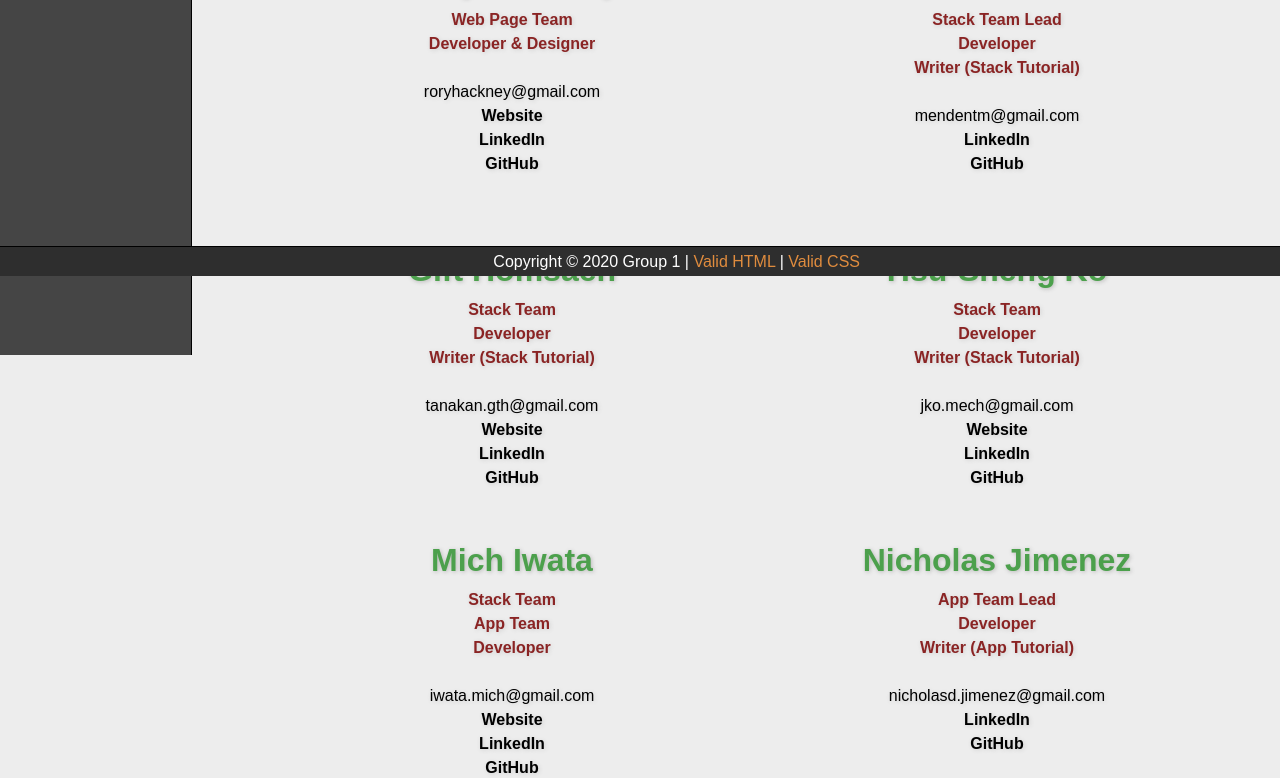
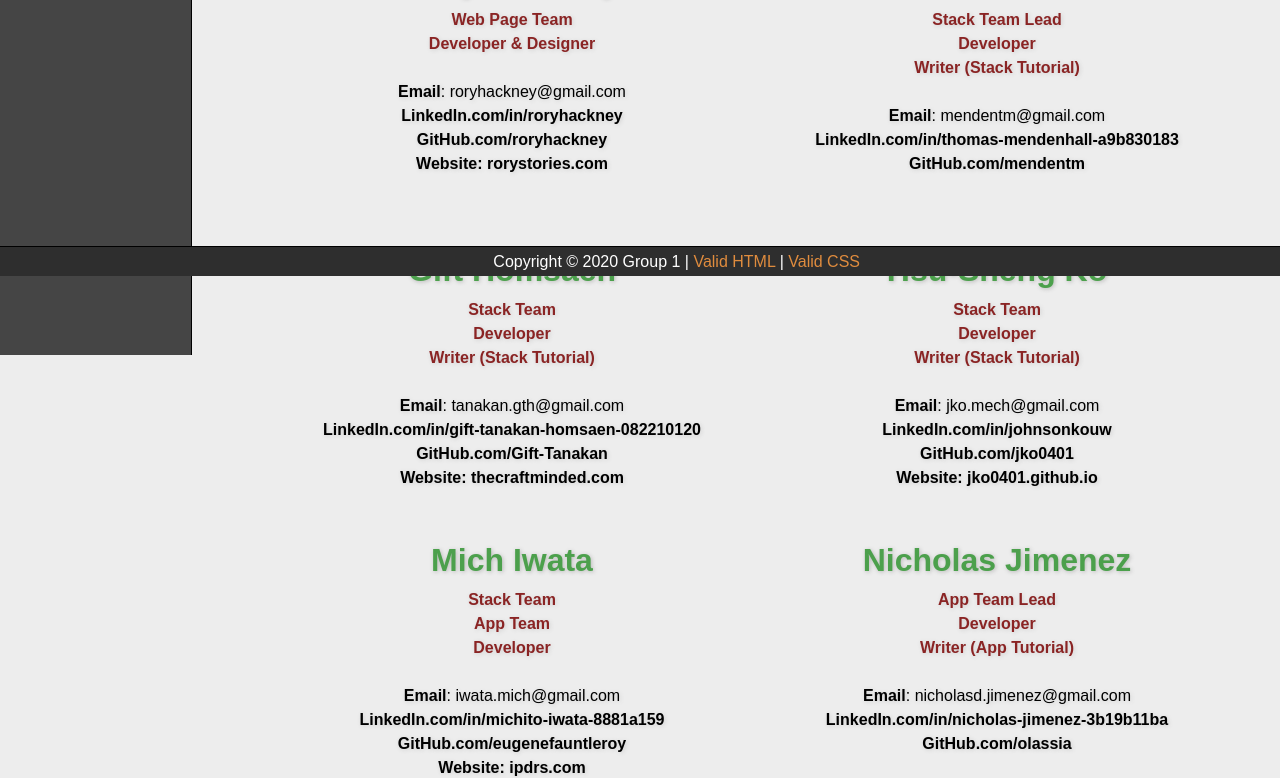
Before and after one commit to mc3waller/IT115-A5-Group1-Webpage, a plain HTML site: page public/team.html in a window 1280 px wide. Shown: the part 524-1302 px from the top of the page. Drawn offline with Linux system fonts and the light colour scheme.

Commit message:
Fixing/formatting links
Fixed broken links
Added links to link text
Bolded categories

```diff
--- a/public/team.html
+++ b/public/team.html
@@ -51,9 +51,9 @@
                         <ul>
                             <li class="role">Co-Project Lead<br>Web Page Lead<br>Developer & Designer</li>
                             <br>
-                            <li>mc3waller@hotmail.com</li>
-                            <li><a href="www.linkedin.com/in/m3cwaller" target="_blank">LinkedIn</a></li>
-                            <li><a href="https://github.com/mc3waller" target="_blank">GitHub</a></li>
+                            <li><b<Email</b>: mc3waller@hotmail.com</li>
+                            <li><a href="https://www.linkedin.com/in/malikwaller/" target="_blank"><b>LinkedIn</b>.com/in/malikwaller</a></li>
+                            <li><a href="https://github.com/mc3waller" target="_blank"><b>GitHub</b>.com/m3cwaller</a></li>
                             <!-- <li>Website: </li> -->
                         </ul>
                     </div> <!-- End of card -->
@@ -63,10 +63,10 @@
                         <ul>
                             <li class="role">Web Page Team<br>Developer & Designer</li>
                             <br>
-                            <li>roryhackney@gmail.com</li>
-                            <li><a href="http://www.rorystories.com/" target="_blank">Website</a></li>
-                            <li><a href="https://www.linkedin.com/in/roryhackney/" target="_blank">LinkedIn</a></li>
-                            <li><a href="https://github.com/roryhackney" target="_blank">GitHub</a></li>
+                            <li><b>Email</b>: roryhackney@gmail.com</li>
+                            <li><a href="https://www.linkedin.com/in/roryhackney/" target="_blank"><b>LinkedIn</b>.com/in/roryhackney</a></li>
+                            <li><a href="https://github.com/roryhackney" target="_blank"><b>GitHub</b>.com/roryhackney</a></li>
+                            <li><a href="http://www.rorystories.com/" target="_blank"><b>Website</b>: rorystories.com</a></li>
                         </ul>
                     </div> <!-- End of card -->
 
@@ -75,9 +75,9 @@
                         <ul>
                             <li class="role">Stack Team Lead<br>Developer<br>Writer (Stack Tutorial)</li>
                             <br>
-                            <li>mendentm@gmail.com</li>
-                            <li><a href="https://www.linkedin.com/in/thomas-mendenhall-a9b830183/" target="_blank">LinkedIn</a></li>
-                            <li><a href="https://github.com/mendentm" target="_blank">GitHub</a></li>
+                            <li><b>Email</b>: mendentm@gmail.com</li>
+                            <li><a href="https://www.linkedin.com/in/thomas-mendenhall-a9b830183/" target="_blank"><b>LinkedIn</b>.com/in/thomas-mendenhall-a9b830183</a></li>
+                            <li><a href="https://github.com/mendentm" target="_blank"><b>GitHub</b>.com/mendentm</a></li>
                         </ul>
                     </div> <!-- End of card -->
 
@@ -86,10 +86,10 @@
                         <ul>
                             <li class="role">Stack Team<br>Developer<br>Writer (Stack Tutorial)</li>
                             <br>
-                            <li>tanakan.gth@gmail.com</li>
-                            <li><a href="https://thecraftminded.com/" target="_blank">Website</a></li>
-                            <li><a href="https://www.linkedin.com/in/gift-tanakan-homsaen-082210120/" target="_blank">LinkedIn</a></li>
-                            <li><a href="https://github.com/Gift-Tanakan" target="_blank">GitHub</a></li>
+                            <li><b>Email</b>: tanakan.gth@gmail.com</li>
+                            <li><a href="https://www.linkedin.com/in/gift-tanakan-homsaen-082210120/" target="_blank"><b>LinkedIn</b>.com/in/gift-tanakan-homsaen-082210120</a></li>
+                            <li><a href="https://github.com/Gift-Tanakan" target="_blank"><b>GitHub</b>.com/Gift-Tanakan</a></li>
+                            <li><a href="https://thecraftminded.com/" target="_blank"><b>Website</b>: thecraftminded.com</a></li>
                         </ul>
                     </div> <!-- End of card -->
 
@@ -98,10 +98,10 @@
                         <ul>
                             <li class="role">Stack Team<br>Developer<br>Writer (Stack Tutorial)</li>
                             <br>
-                            <li>jko.mech@gmail.com</li>
-                            <li><a href="https://jko0401.github.io/" target="_blank">Website</a></li>
-                            <li><a href="https://www.linkedin.com/in/johnsonkouw/">LinkedIn</a></li>
-                            <li><a href="https://github.com/jko0401" target="_blank">GitHub</a></li>
+                            <li><b>Email</b>: jko.mech@gmail.com</li>
+                            <li><a href="https://www.linkedin.com/in/johnsonkouw/"><b>LinkedIn</b>.com/in/johnsonkouw</a></li>
+                            <li><a href="https://github.com/jko0401" target="_blank"><b>GitHub</b>.com/jko0401</a></li>
+                            <li><a href="https://jko0401.github.io/" target="_blank"><b>Website</b>: jko0401.github.io</a></li>
                         </ul>
                     </div> <!-- End of card -->
 
@@ -110,10 +110,10 @@
                         <ul>
                             <li class="role">Stack Team<br>App Team<br>Developer</li>
                             <br>
-                            <li>iwata.mich@gmail.com</li>
-                            <li><a href="http://ipdrs.com/" target="_blank">Website</a></li>
-                            <li><a href="https://www.linkedin.com/in/michito-iwata-8881a159/" target="_blank">LinkedIn</a></li>
-                            <li><a href="https://github.com/eugenefauntleroy" target="_blank">GitHub</a></li>
+                            <li><b>Email</b>: iwata.mich@gmail.com</li>
+                            <li><a href="https://www.linkedin.com/in/michito-iwata-8881a159/" target="_blank"><b>LinkedIn</b>.com/in/michito-iwata-8881a159</a></li>
+                            <li><a href="https://github.com/eugenefauntleroy" target="_blank"><b>GitHub</b>.com/eugenefauntleroy</a></li>
+                            <li><a href="http://ipdrs.com/" target="_blank"><b>Website</b>: ipdrs.com</a></li>
                         </ul>
                     </div> <!-- End of card -->
 
@@ -122,9 +122,9 @@
                         <ul>
                             <li class="role">App Team Lead<br>Developer<br>Writer (App Tutorial)</li>
                             <br>
-                            <li>nicholasd.jimenez@gmail.com</li>
-                            <li><a href="https://www.linkedin.com/in/nicholas-jimenez-3b19b11ba/" target="_blank">LinkedIn</a></li>
-                            <li><a href="https://github.com/olassia" target="_blank">GitHub</a></li>
+                            <li><b>Email</b>: nicholasd.jimenez@gmail.com</li>
+                            <li><a href="https://www.linkedin.com/in/nicholas-jimenez-3b19b11ba/" target="_blank"><b>LinkedIn</b>.com/in/nicholas-jimenez-3b19b11ba</a></li>
+                            <li><a href="https://github.com/olassia" target="_blank"><b>GitHub</b>.com/olassia</a></li>
                             <!-- <li>Website: </li> -->
                         </ul>
                     </div> <!-- End of card -->
@@ -158,10 +158,10 @@
                         <ul>
                             <li class="role">App Team<br>Writer</li>
                             <br>
-                            <li>jeremy.bitner@outlook.com</li>
+                            <li><b>Email</b>: jeremy.bitner@outlook.com</li>
                             <!-- <li>Website</li> -->
                             <!-- <li>LinkedIn</li> -->
-                            <li><a href="https://github.com/JeremyB123" target="_blank">GitHub</a></li>
+                            <li><a href="https://github.com/JeremyB123" target="_blank"><b>GitHub</b>.com/JeremyB123</a></li>
                         </ul>
                     </div> <!-- End of card -->
 
```
